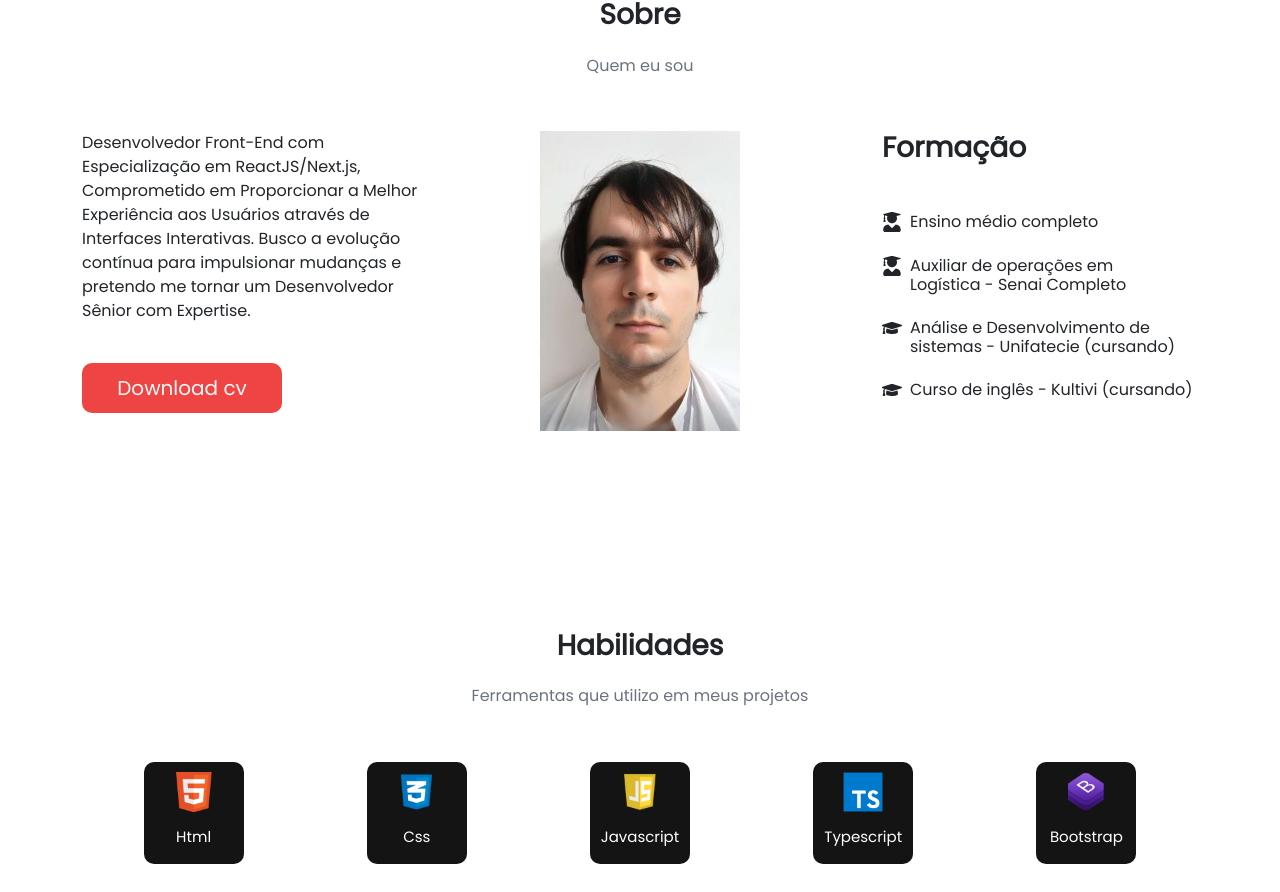
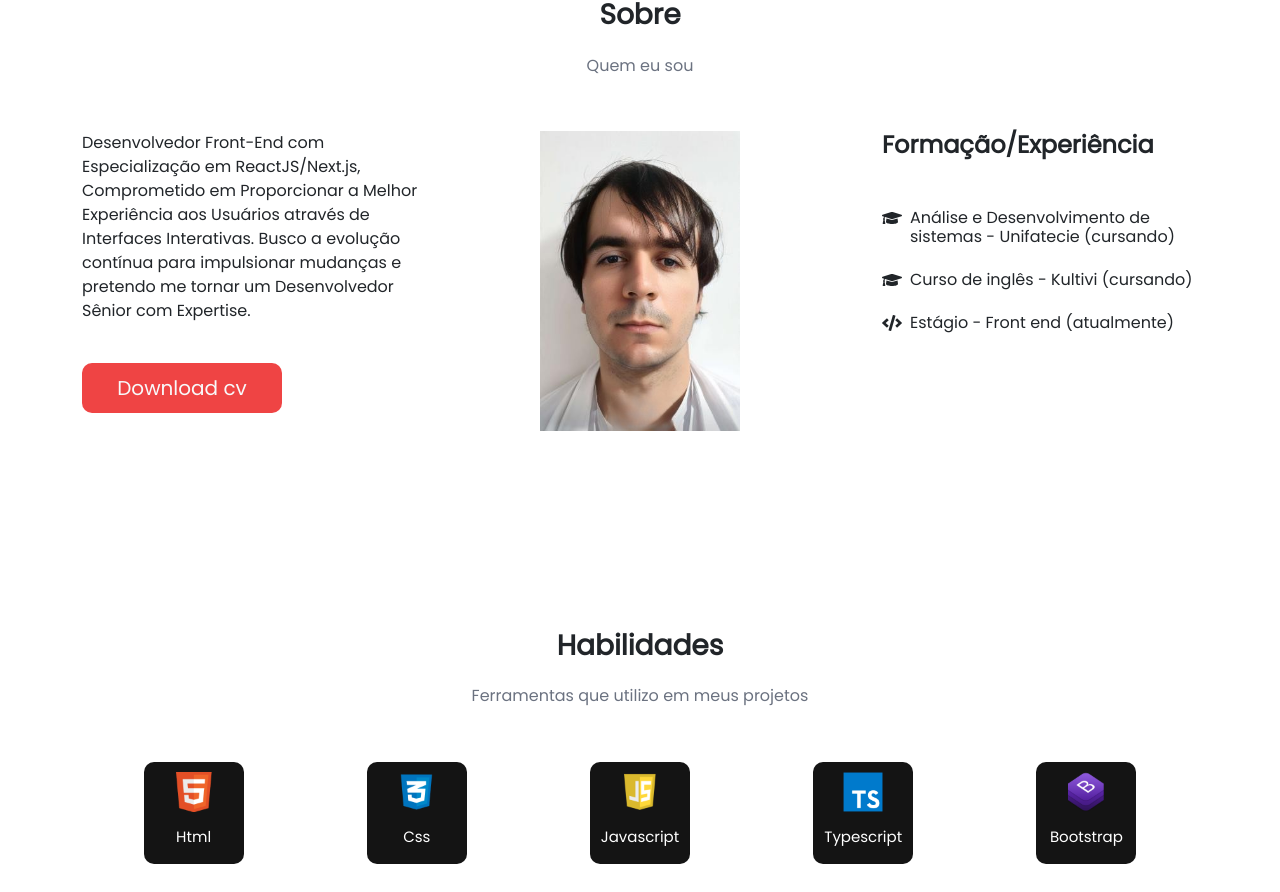
Before and after one commit to Myst1-Dev1/New-Portfolio, a React (Vite) app: page / in a window 1280 px wide. Shown: the part 952-1844 px from the top of the page. Built offline with nearby package versions, Linux system fonts and the light colour scheme.

Commit message:
mudanças na formação

```diff
--- a/src/components/Formation/index.tsx
+++ b/src/components/Formation/index.tsx
@@ -1,21 +1,13 @@
 import styles from './styles.module.scss';
 
-import { FaUserGraduate, FaGraduationCap } from 'react-icons/fa';
+import { FaGraduationCap, FaCode } from 'react-icons/fa';
 
 export function Formation() {
     return (
         <div className={`${styles.formation}`}>
-            <h3 className='fw-bold'>Formação</h3>
+            <h3 className='fw-bold h4'>Formação/Experiência</h3>
             <div className={`d-flex flex-column gap-3 mt-5
                  ${styles.formationContainer}`}>
-                    <div className='d-flex gap-2'>
-                        <FaUserGraduate className={styles.icon} />
-                        <h6>Ensino médio completo</h6>
-                    </div>
-                    <div className='d-flex gap-2'>
-                        <FaUserGraduate className={styles.icon} />
-                        <h6>Auxiliar de operações em <br /> Logística - Senai Completo</h6>
-                    </div>
                     <div className='d-flex gap-2'>
                         <FaGraduationCap className={styles.icon} />
                         <h6>Análise e Desenvolvimento de <br /> sistemas - Unifatecie (cursando)</h6>
@@ -24,6 +16,10 @@ export function Formation() {
                         <FaGraduationCap className={styles.icon} />
                         <h6>Curso de inglês - Kultivi (cursando)</h6>
                     </div>
+                    <div className='d-flex gap-2'>
+                        <FaCode className={styles.icon} />
+                        <h6>Estágio - Front end (atualmente)</h6>
+                    </div>
             </div>
         </div>
     )
```
